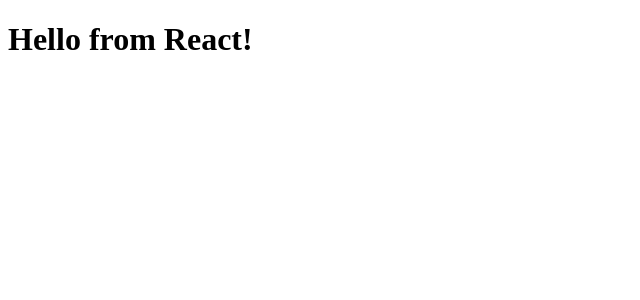
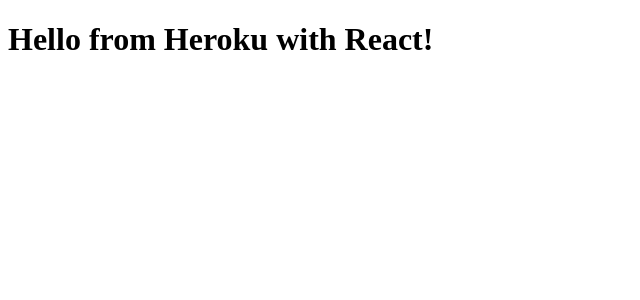
Before and after one commit to Dawid-Dahl/heroku-test, a React (Vite) app: page / in a window 1280 px wide. Shown: the top 300 px of the page, without its empty margins (0-640 px from the left). Built offline with nearby package versions, Linux system fonts and the light colour scheme.

Commit message:
third commit

```diff
--- a/src/components/MyComponent.jsx
+++ b/src/components/MyComponent.jsx
@@ -1,7 +1,7 @@
 import React from "react";
 
 export const MyComponent = () => {
-	return <h1>Hello from React!</h1>;
+	return <h1>Hello from Heroku with React!</h1>;
 };
 
 export default MyComponent;
```
